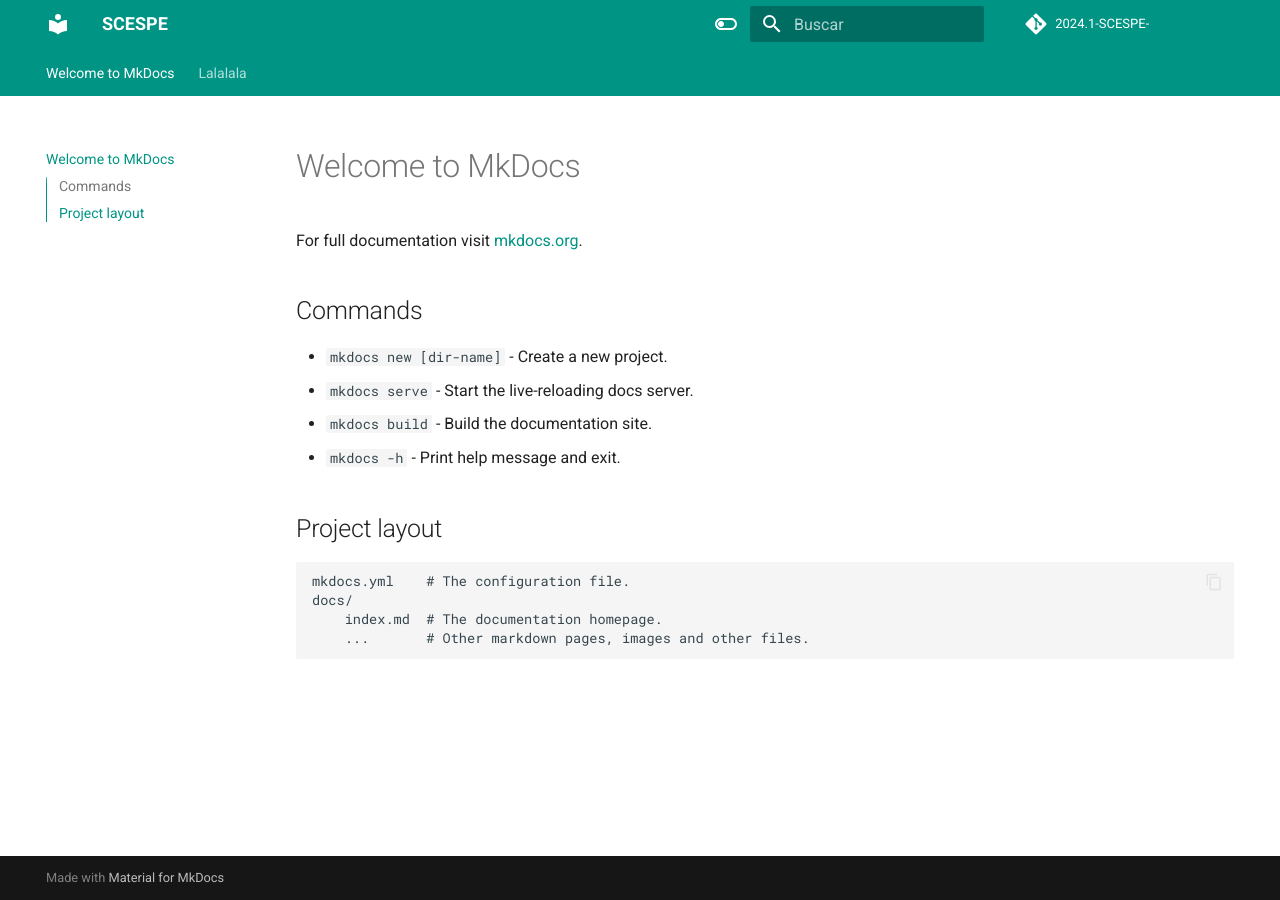
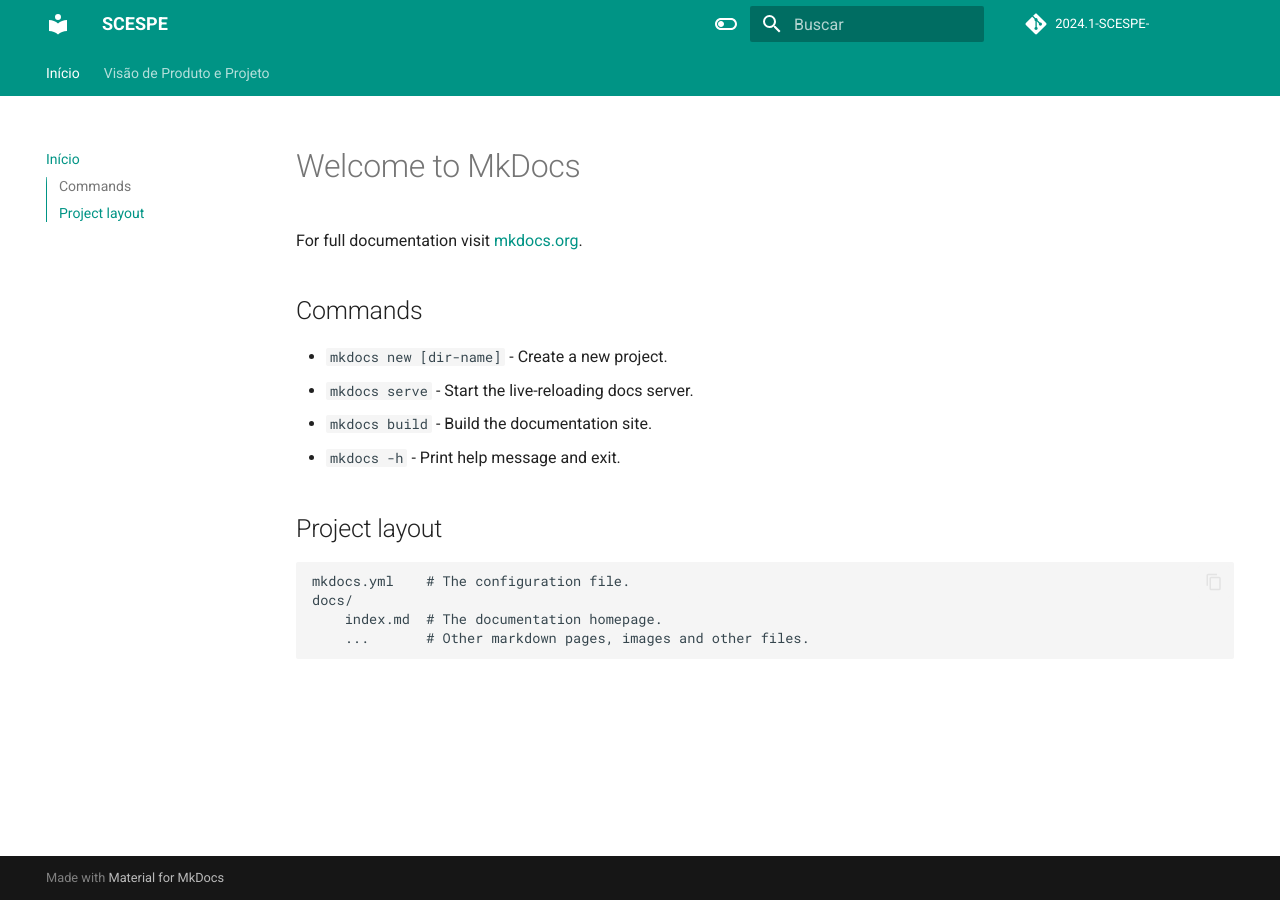
Before and after one commit to ViniciussdeOliveira/mkdocs_test, an MkDocs documentation site: the page built from docs/index.md, in a window 1280 px wide. Built offline with MkDocs 1.6.1 and Material for MkDocs 9.7.7, drawn with Linux system fonts in a browser that asks for light colours; comment, search, counter and statistics services are not loaded.

Commit message:
Testando a criacao de nova pagina

```diff
--- a/docs/pagina2.md
+++ b/docs/pagina2.md
@@ -1,4 +1,4 @@
-# Lalalala
+# Visão dp projeto
 
 ## Titulo incrível
 
--- a/mkdocs.yml
+++ b/mkdocs.yml
@@ -30,6 +30,11 @@ theme:
       primary: teal
       accent: lime
 
+nav:
+  - Início: index.md
+
+  - Visão de Produto e Projeto: pagina2.md
+
 markdown_extensions:
   - tables
   - attr_list
```
